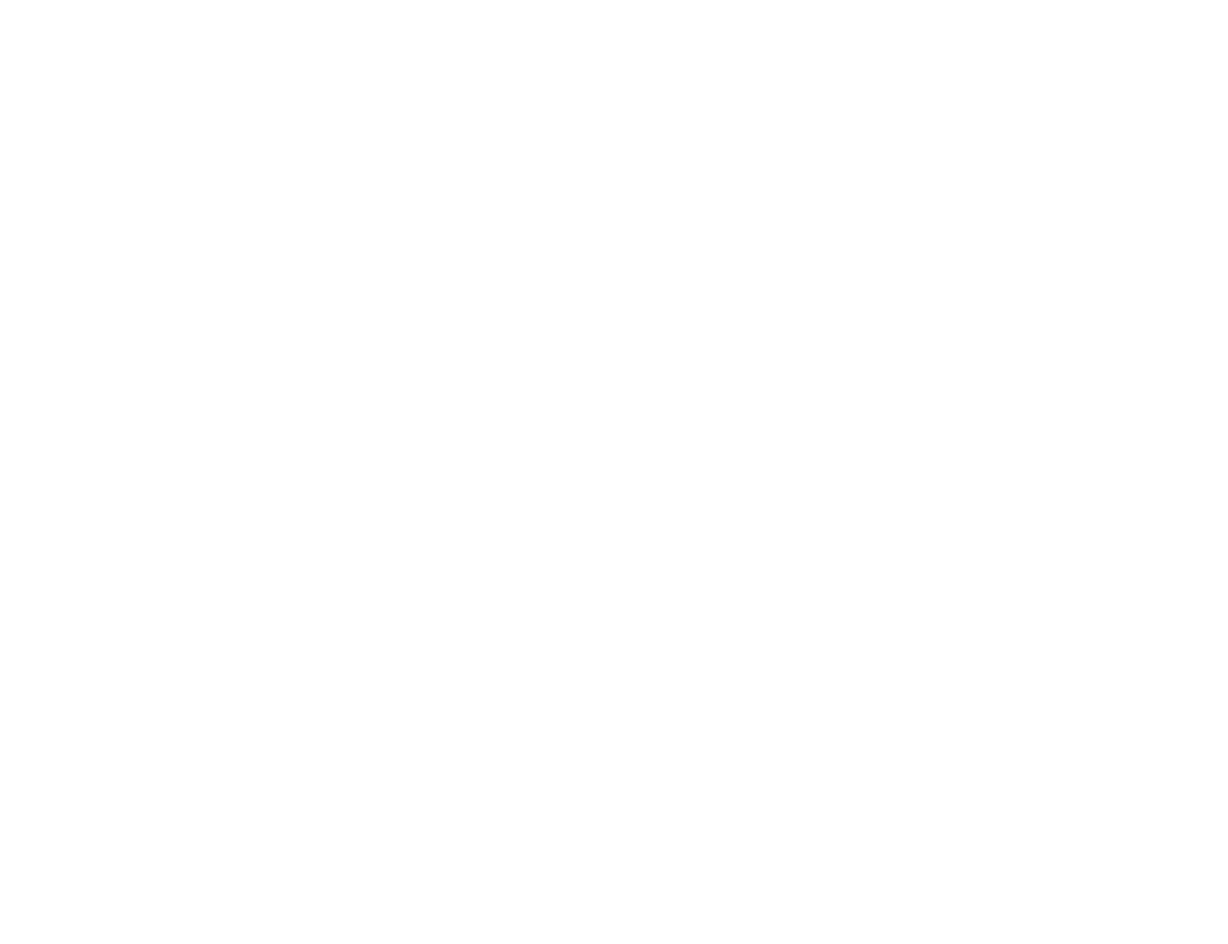
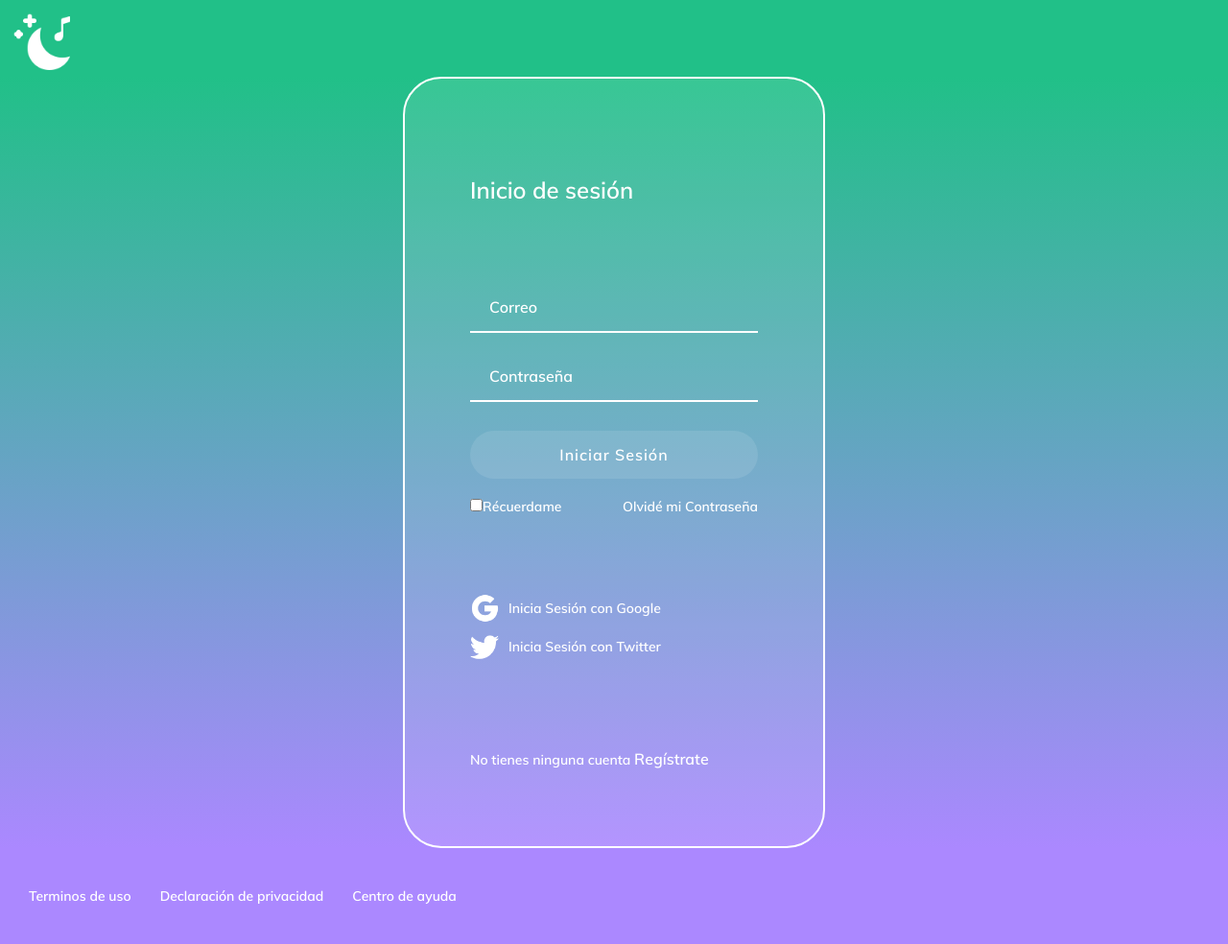
Before and after one commit to Danielcresp/FlixVideo, a plain HTML site: page sesion.html in a window 1280 px wide. Shown: the whole page at 96% size. Before the commit the page ends 800 px from the top, so only its background shows below. Drawn offline with Linux system fonts and the light colour scheme; files whose address does not match are found by name.

Commit message:
estilizar pagina de inicio de sesión

```diff
--- a/css/styles.css
+++ b/css/styles.css
@@ -12,6 +12,14 @@
 }
 .header{
     background-color: #8F57FD;
+    width: 100%;
+    height: 80px;
+    display: flex;
+    justify-content: space-between;
+    align-items: center;
+}
+.header-sesion{
+    background-color: #21C088;
     width: 100%;
     height: 80px;
     display: flex;
@@ -80,10 +88,8 @@
     height: 50px;
     padding: 0px 20px;
     width: 70%;
+    outline: none; /*Outline de color azul New*/
 
-    }
-    .input:not(.nohover):hover {
-        border: 2px solid #ffffff;
 }
 ::placeholder{
     color: #ffffff;
@@ -139,3 +145,112 @@
     right: 0;
     bottom: 0;
 }
+/* SESIÓN  */
+.login{
+    background: linear-gradient(#21C088, #AB88FF);
+    display: flex;
+    align-items: center;
+    justify-content: center;
+    flex-direction: column;
+    padding: 0px 30px;
+    min-height: calc(100vh - 200px);
+}
+.login__container{
+    background-color: rgba(255, 255, 255, 0.1);
+    border: 2px solid #ffff;
+    border-radius: 40px;
+    color: #ffff;
+    padding: 60px 68px 40px;
+    min-height: 700px;
+    width: 300px;
+    display: flex;
+    justify-content: space-around;
+    flex-direction: column;
+}
+.login__container--form{
+    display: flex;
+    flex-direction: column;
+}
+.login__container--form label{
+    font-size: 14px;
+}
+.login__container--remember-me{
+    color: #ffff;
+    display: flex;
+    justify-content: space-between;
+    margin-top: 10px;
+}
+.login__container--remember-me a {
+    color: #ffff;
+    font-size: 14px;
+    text-decoration: none;
+}
+.login__container--remember-me a:hover{
+    text-decoration: underline;
+}
+.login__container--social-media > div{ /*todos los div*/
+    display: flex;
+    align-items: center;
+    font-size: 14px;
+    margin-bottom: 10px;
+
+}
+.login__container--social-media > div > img{/*todos los img en div*/
+    width: 30px;
+    margin-right:10px;
+}
+.login__container--register{
+    font-size: 14px;
+}
+.login__container--register a{
+    color: #ffff;
+    font-weight: bold;
+    font-size: 16px;
+    text-decoration: none;
+}
+.login__container--register a:hover{
+    text-decoration: underline;
+}
+.login__input{
+    background-color: transparent;
+    border-left: 0px;
+    border-top: 0px;
+    border-right: 0px;
+    border-bottom: 2px solid #ffff;
+    font-size: 16px;
+    font-family: 'Muli',sans-serif;
+    margin-bottom: 20px;
+    padding: 0px 20px;
+    outline: none; /*Outline de color azul New*/
+    height: 50px
+}
+.login__button{
+    background-color: rgba(255, 255, 255, 0.1);
+    border: none;
+    border-radius: 25px;
+    color: white;
+    cursor: pointer;
+    font-size: 16px;
+    font-weight: bold;
+    font-family: 'Muli',sans-serif;
+    height: 50px;
+    letter-spacing: 1px; /*Espacio entre letras New*/
+    margin: 10px 0px;
+}
+.footer{
+    background-color: #AB88FF;
+    display: flex;
+    align-items: center;
+    height: 100px;
+    width: 100%;
+}
+.footer a{
+    color: #ffffff;
+    cursor: pointer;
+    font-size: 14px;
+    padding-left: 30px;
+    text-decoration: none;
+}
+.footer a:hover{
+    text-decoration: underline;
+}
--- a/sesion.html
+++ b/sesion.html
@@ -0,0 +1,40 @@
+<!DOCTYPE html>
+<html lang="en">
+<head>
+    <meta charset="UTF-8">
+    <meta name="viewport" content="width=device-width, initial-scale=1.0">
+    <title>Sesión</title>
+    <link rel="stylesheet" href="css/styles.css">
+</head>
+<body>
+    <header class="header-sesion">
+        <img class="header__img" src="./icons/mood50.png">
+    </header>
+    <section class="login">
+        <section class="login__container">
+                <h2>Inicio de sesión</h2>
+                <form class="login__container--form">
+                    <input class="login__input" type="text" placeholder="Correo">
+                    <input class="login__input" type="password" placeholder="Contraseña">
+                    <button class="login__button">Iniciar Sesión</button>
+                    <div class="login__container--remember-me">
+                        <label>
+                            <input type="checkbox" name="" id="cbox" value="checkbox">Récuerdame
+                        </label>
+                        <a href="">Olvidé mi Contraseña</a>
+                    </div>
+                </form>
+                <section class="login__container--social-media">
+                    <div><img src="./icons/google.png" alt="Google">Inicia Sesión con Google</div>
+                    <div><img src="./icons/twitter.png" alt="Twitter">Inicia Sesión con Twitter</div>
+                </section>
+                <p class="login__container--register">No tienes ninguna cuenta <a href="http://">Regístrate</a></p>
+        </section>
+    </section>
+<footer class="footer">
+    <a href="http://">Terminos de uso</a>
+    <a href="http://">Declaración de privacidad</a>
+    <a href="http://">Centro de ayuda</a>
+</footer>
+</body>
+</html>
```
Also changed, not shown: icons/google.png (added), icons/twitter.png (added). Lines whose indentation alone changed are shown as unchanged.
